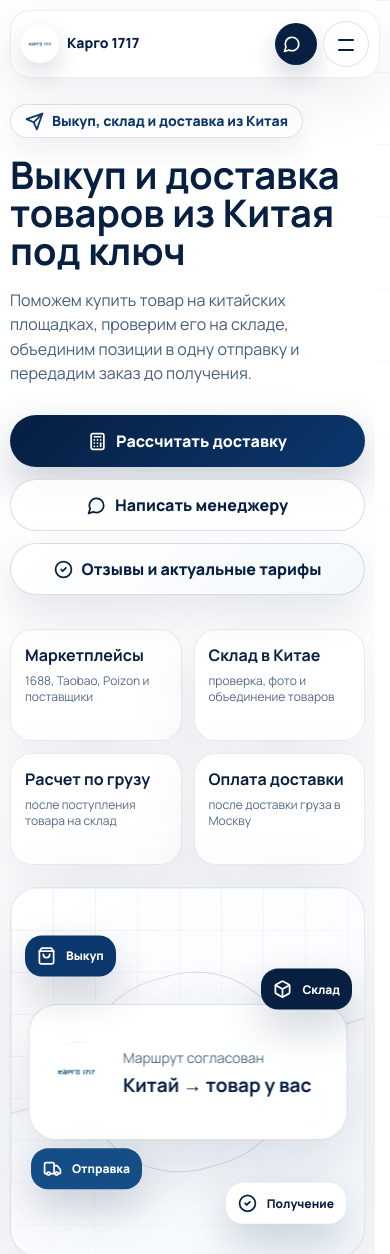
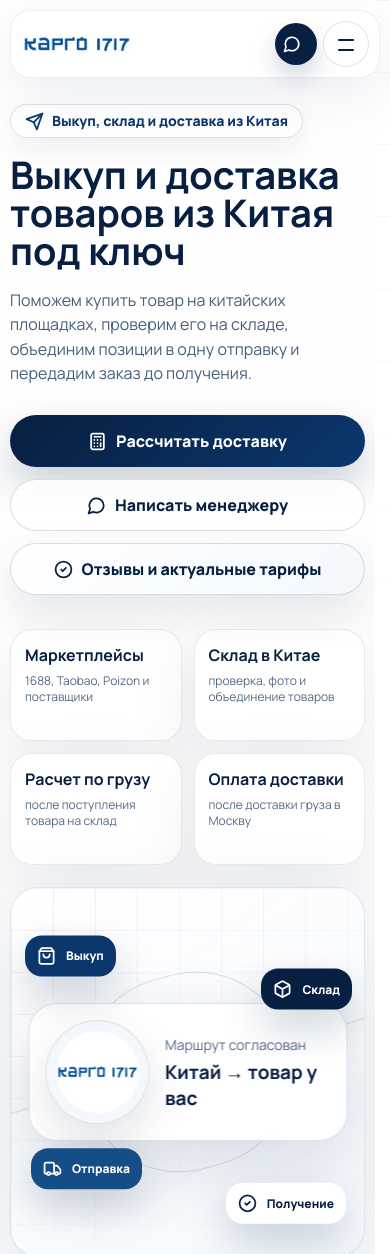
Before and after one commit to Petrbrok/cargo1717, a plain HTML site: page index.html in a window 390 px wide. Shown: the top 1254 px of the page. Drawn offline with Linux system fonts and the light colour scheme; a web font is replaced by a local one.

Commit message:
Update Cargo 1717 logo

```diff
--- a/index.html
+++ b/index.html
@@ -20,7 +20,7 @@
     <main class="site-shell">
       <header class="nav-wrap">
         <a class="brand" href="#top" aria-label="Cargo 1717">
-          <img src="public/logo-round.jpg" alt="Cargo 1717" />
+          <img src="public/logo-wordmark.png" alt="Cargo 1717" />
           <span>Карго 1717</span>
         </a>
 
@@ -100,7 +100,9 @@
         <div class="hero-visual" aria-label="Схема Cargo 1717">
           <div class="visual-orbit"></div>
           <div class="visual-card main-card">
-            <img src="public/logo-round.jpg" alt="" />
+            <span class="main-logo-badge" aria-hidden="true">
+              <img src="public/logo-wordmark.png" alt="" />
+            </span>
             <div>
               <span>Маршрут согласован</span>
               <strong>Китай → товар у вас</strong>
@@ -345,7 +347,7 @@
       <footer class="site-footer reveal" id="contacts">
         <div class="footer-brand">
           <a class="brand" href="#top" aria-label="Cargo 1717">
-            <img src="public/logo-round.jpg" alt="Cargo 1717" />
+            <img src="public/logo-wordmark.png" alt="Cargo 1717" />
             <span>Карго 1717</span>
           </a>
           <p>Выкуп товаров из Китая, склад, проверка, консолидация и доставка до клиента. Оплата доставки происходит после прибытия груза в Москву.</p>
--- a/styles.css
+++ b/styles.css
@@ -95,7 +95,7 @@ select {
 .brand {
   display: inline-flex;
   align-items: center;
-  gap: 11px;
+  gap: 0;
   font-family: "Unbounded", "Manrope", sans-serif;
   font-size: 15px;
   font-weight: 800;
@@ -104,15 +104,21 @@ select {
 }
 
 .brand span {
+  position: absolute;
+  width: 1px;
+  height: 1px;
+  overflow: hidden;
+  clip: rect(0 0 0 0);
   white-space: nowrap;
 }
 
 .brand img {
-  width: 46px;
-  height: 46px;
-  border-radius: 999px;
-  object-fit: cover;
-  box-shadow: 0 10px 24px rgba(7, 31, 65, 0.16);
+  width: 148px;
+  height: auto;
+  max-height: 46px;
+  border-radius: 0;
+  object-fit: contain;
+  box-shadow: none;
 }
 
 .desktop-nav {
@@ -534,11 +540,24 @@ select {
   transform: translate(-50%, -50%);
 }
 
-.main-card img {
-  width: 78px;
-  height: 78px;
+.main-logo-badge {
+  width: 118px;
+  height: 118px;
+  flex: 0 0 118px;
+  display: grid;
+  place-items: center;
+  border: 1px solid rgba(7, 31, 65, 0.12);
   border-radius: 999px;
-  object-fit: cover;
+  background: #ffffff;
+  box-shadow:
+    0 18px 42px rgba(7, 31, 65, 0.12),
+    inset 0 0 0 10px rgba(243, 248, 253, 0.92);
+}
+
+.main-logo-badge img {
+  width: 94px;
+  height: auto;
+  object-fit: contain;
 }
 
 .main-card span {
@@ -1324,15 +1343,10 @@ select {
     border-radius: 20px;
   }
 
-  .brand span {
-    display: inline;
-    font-size: 14px;
-    line-height: 1;
-  }
-
   .brand img {
-    width: 42px;
-    height: 42px;
+    width: 126px;
+    height: auto;
+    max-height: 38px;
   }
 
   .nav-cta {
@@ -1407,9 +1421,14 @@ select {
     padding: 16px;
   }
 
-  .main-card img {
-    width: 62px;
-    height: 62px;
+  .main-logo-badge {
+    width: 104px;
+    height: 104px;
+    flex-basis: 104px;
+  }
+
+  .main-logo-badge img {
+    width: 84px;
   }
 
   .main-card strong {
@@ -1545,8 +1564,9 @@ select {
   }
 
   .brand img {
-    width: 38px;
-    height: 38px;
+    width: 112px;
+    height: auto;
+    max-height: 34px;
   }
 
   .nav-actions {
```
Also changed, not shown: public/logo-round.jpg (deleted), public/logo-wordmark.png (added).
